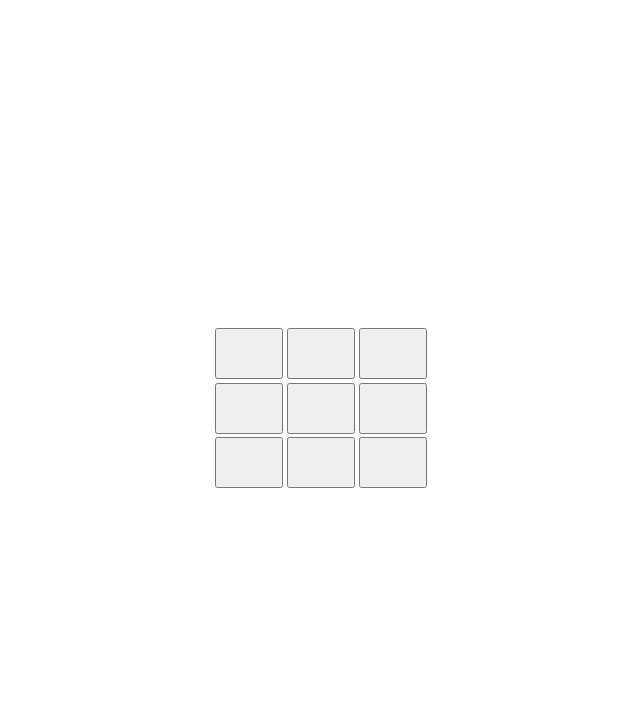
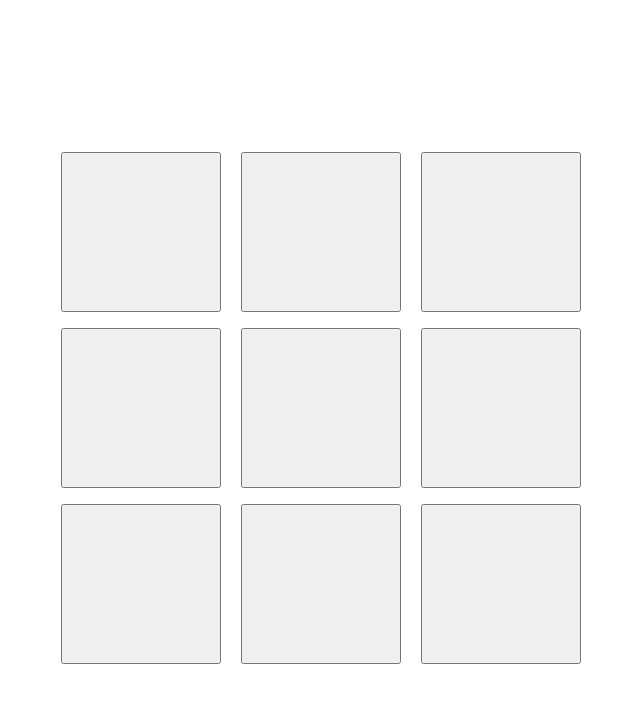
Before and after one commit to MuriloZague/jogoDaVelha, a plain HTML site: page index.html in a window 1280 px wide. Shown: the whole page, without its empty margins (319-959 px from the left). Drawn offline with Linux system fonts and the light colour scheme.

Commit message:
refactor: reorganize verificarVitoria function and clean up button styles

```diff
--- a/script.js
+++ b/script.js
@@ -24,6 +24,12 @@ let bot = "O"
 let plays = 0
 let userSelecteds = [];
 let botSelecteds = [];
+
+const verificarVitoria = (array) => {
+    return winConditions.some(condition => {
+        return condition.every(box => array.includes(box.id));
+    });
+};
 
 const marcarQuadrado = (id) => {
     let box = document.getElementById(id)
@@ -53,9 +59,3 @@ const marcarQuadrado = (id) => {
         return;
     }
 }
-
-const verificarVitoria = (array) => {
-    return winConditions.some(condition => {
-        return condition.every(box => array.includes(box.id));
-    });
-};
--- a/style.css
+++ b/style.css
@@ -4,14 +4,12 @@
     align-items: center;
     justify-content: center;
     height: 100vh;
-    gap: 0.2rem;
 }
 
 button {
-    padding: 1rem 2rem;
-    max-width: 3rem;
+    width: 10rem;
+    height: 10rem;
+    font-size: 3rem;
+    margin: 0.5rem;
+    cursor: pointer;
 }
-
-button > span {
-    text-align: center;
-}
```
